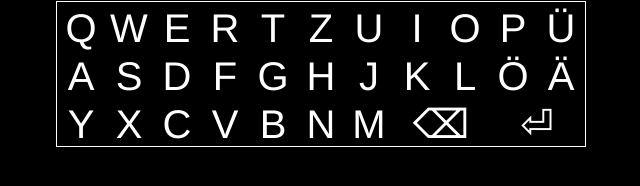
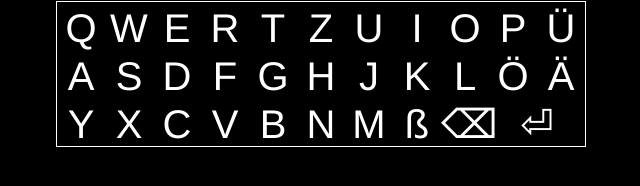
Before and after one commit to johannesschweig/wortle, a Vue app: page / in a window 1280 px wide. Shown: the part 572-758 px from the top of the page, without its empty margins (334-974 px from the left). Built offline with nearby package versions, Linux system fonts and the light colour scheme.

Commit message:
added eszett

```diff
--- a/src/components/Character.vue
+++ b/src/components/Character.vue
@@ -1,5 +1,7 @@
 <template>
-  <div :class='getColor'>
+  <div
+    :style='getStyle'
+    :class='getColor'>
     {{ char }}
   </div>
 </template>
@@ -30,6 +32,11 @@ export default {
           return 'grey'
       }
     },
+    getStyle() {
+      return {
+        'text-transform': this.char === 'ß' ? 'none' : 'uppercase'
+      }
+    },
     ...mapGetters([
       'getCharState',
       'isCharRevealed'
@@ -47,7 +54,6 @@ div {
   border: 1px solid white;
   font-size: calc(var(--char-size) - 20px);
   line-height: var(--char-size);
-  text-transform: uppercase;
   user-select: none;
 }
 </style>
--- a/src/components/Key.vue
+++ b/src/components/Key.vue
@@ -24,7 +24,8 @@ export default {
         'width': this.size + 'px',
         'height': this.size + 'px',
         'line-height': this.size + 4 + 'px',
-        'font-size': this.size - 8 + 'px'
+        'font-size': this.size - 8 + 'px',
+        'text-transform': this.char === 'ß' ? 'none': 'uppercase'
       }
     },
     getState() {
@@ -45,7 +46,6 @@ export default {
 <style scoped>
 div {
   text-align: center;
-  text-transform: uppercase;
   cursor: pointer;
   user-select: none;
 }
--- a/src/components/Keyboard.vue
+++ b/src/components/Keyboard.vue
@@ -60,12 +60,6 @@ export default {
   grid-template-columns: repeat(11, 1fr);
 }
 
-/* backspace */
-.keyboard:last-child .char:nth-last-child(2) {
-  grid-column: 8/10;
-  width: 100% !important;
-}
-
 /* enter */
 .keyboard:last-child .char:nth-last-child(1) {
   grid-column: 10/12;
--- a/src/constants.js
+++ b/src/constants.js
@@ -33,6 +33,7 @@ export const KEYS = [
   'b',
   'n',
   'm',
+  'ß'
 ]
 
 export const ENTER = '⏎'
```
